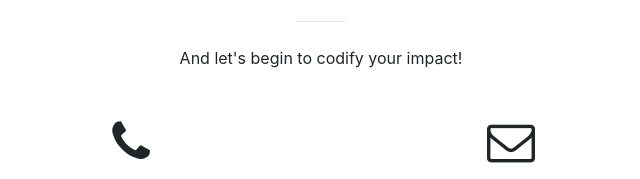
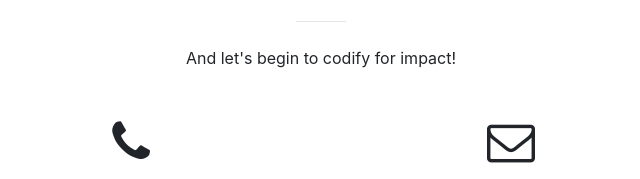
Before and after one commit to codifyimpact/codifyimpact.github.io, a website with bundled scripts: page index.html in a window 1280 px wide. Shown: the part 2590-2769 px from the top of the page, 319-959 px from the left. Built offline with nearby package versions, Linux system fonts and the light colour scheme.

Commit message:
typo fixed

```diff
--- a/index.html
+++ b/index.html
@@ -240,7 +240,7 @@
           <div class="col-lg-8 mx-auto text-center">
             <h2 class="section-heading">Take the first step</h2>
             <hr class="my-4">
-            <p class="mb-5">And let's begin to codify your impact!</p>
+            <p class="mb-5">And let's begin to codify for impact!</p>
           </div>
         </div>
         <div class="row">
```
